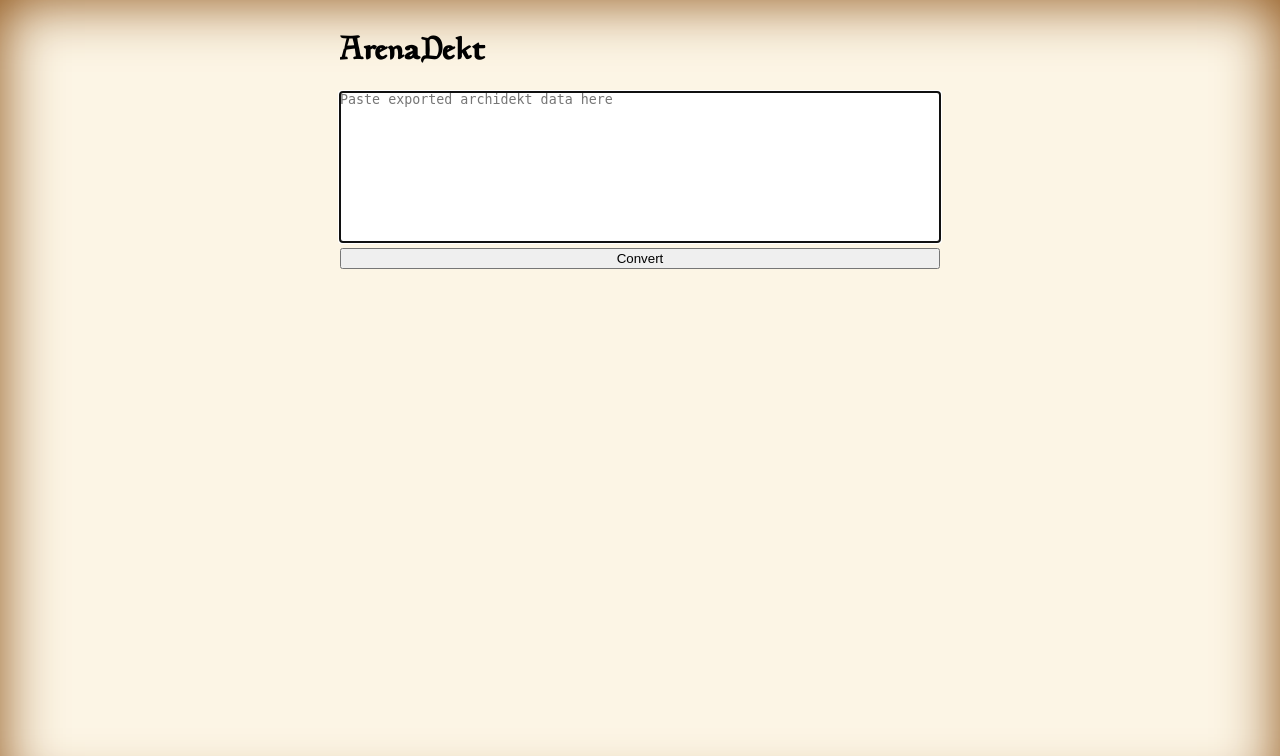
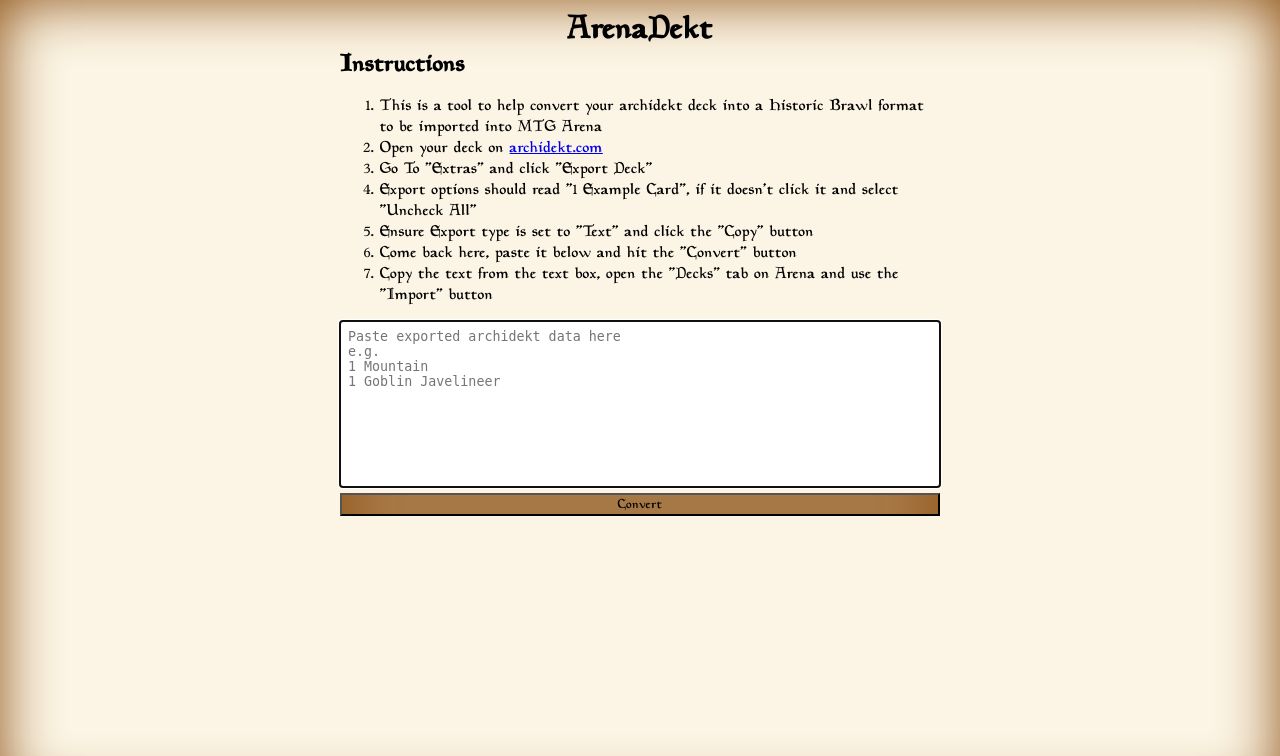
Before and after one commit to Jarf/arenadekt, a PHP site: page / in a window 1280 px wide. Shown: the top 756 px of the page. Run offline with PHP 8.4, Linux system fonts and the light colour scheme.

Commit message:
Added instructions, info, styling amendments

```diff
--- a/classes/convertor.php
+++ b/classes/convertor.php
@@ -10,6 +10,7 @@ class convertor{
 		$result = array(
 			'arenadeck' => array(),
 			'removed' => array(),
+			'info' => array(),
 			'removedcount' => 0
 		);
 		$deck = $decknamemap = $bindparams = $where = $arena = array();
@@ -67,6 +68,8 @@ class convertor{
 					$result['removed'][] = $nfcard->count . ' ' . $nfcard->name;
 				}
 			}
+		}else{
+			$result['info'][] = 'Unable to parse deck list, either your deck has no cards in Arena or you didn\'t follow the instructions';
 		}
 		foreach($arena as $fcard){
 			$result['arenadeck'][] = $fcard['count'] . ' ' . $fcard['name'];
--- a/css/main.css
+++ b/css/main.css
@@ -28,14 +28,29 @@ div#container{
 		h1, form, textarea, input{
 			width: 100%;
 		}
+		h1{
+			text-align: center;
+		}
+		h1, h2{
+			margin: 0;
+		}
 		textarea{
 			resize: none;
 			padding: 0;
 			border: 0;
 			white-space: pre-line;
+			padding: 8px;
+			width: calc(100% - 16px);
 		}
 		input{
-
+			font-family: 'planewalkerregular';
+			color: #000000;
+			box-shadow: 0 0 60px #8a4d0f inset;
+			background: #FCF5E5;
+			cursor: pointer;
 		}
+	}div.item#title a{
+		text-decoration: none;
+		color: #000000;
 	}
 }
--- a/index.php
+++ b/index.php
@@ -1,11 +1,12 @@
 <?php
 require_once(dirname(__FILE__) . '/include/config.php');
 require_once(dirname(__FILE__) . '/include/autoload.php');
-$info = $deck = $removedcount = null;
+$removed = $info = $deck = $removedcount = null;
 if($_SERVER['REQUEST_METHOD'] === 'POST' && isset($_POST) && isset($_POST['archidekt'])){
 	$convertor = new convertor();
 	$result = $convertor->convertArchidektToArena($_POST['archidekt']);
-	$info = &$result['removed'];
+	$removed = &$result['removed'];
+	$info = &$result['info'];
 	$deck = &$result['arenadeck'];
 	$removedcount = &$result['removedcount'];
 }
@@ -23,21 +24,40 @@ if($_SERVER['REQUEST_METHOD'] === 'POST' && isset($_POST) && isset($_POST['archi
 <body>
 	<div id="container">
 		<div class="item" id="title">
-			<h1>ArenaDekt</h1>
+			<a href="/"><h1>ArenaDekt</h1></a>
 		</div>
+		<?php if(empty($deck)): ?>
+		<div class="item" id="help">
+			<h2>Instructions</h2>
+			<ol>
+				<li>This is a tool to help convert your archidekt deck into a Historic Brawl format to be imported into MTG Arena</li>
+				<li>Open your deck on <a href="https://archidekt.com/" target="_blank">archidekt.com</a></li>
+				<li>Go To "Extras" and click "Export Deck"</li>
+				<li>Export options should read "1 Example Card", if it doesn't click it and select "Uncheck All"</li>
+				<li>Ensure Export type is set to "Text" and click the "Copy" button</li>
+				<li>Come back here, paste it below and hit the "Convert" button</li>
+				<li>Copy the text from the text box, open the "Decks" tab on Arena and use the "Import" button</li>
+			</ol>
+		</div>
+		<?php endif; ?>
+		<?php if(!empty($info)): ?>
+		<div class="item" id="info">
+			<?=nl2br($info)?>
+		</div>
+		<?php endif; ?>
 		<div class="item" id="form">
 			<form method="POST">
-				<textarea name="archidekt" placeholder="Paste exported archidekt data here" autofocus required rows="10"><?=$deck?></textarea>
+				<textarea name="archidekt" placeholder="Paste exported archidekt data here&#10;e.g.&#10;1 Mountain&#10;1 Goblin Javelineer" autofocus required rows="10"><?=$deck?></textarea>
 				<?php if(empty($deck)): ?>
 				<br/>
 				<input type="submit" value="Convert"/>
 				<?php endif; ?>
 			</form>
 		</div>
-		<?php if(!empty($info)): ?>
-		<div class="item" id="info">
+		<?php if(!empty($removed)): ?>
+		<div class="item" id="removed">
 			Removed <?=$removedcount?> cards<br/>
-			<?=nl2br($info)?>
+			<?=nl2br($removed)?>
 		</div>
 		<?php endif; ?>
 	</div>
```
